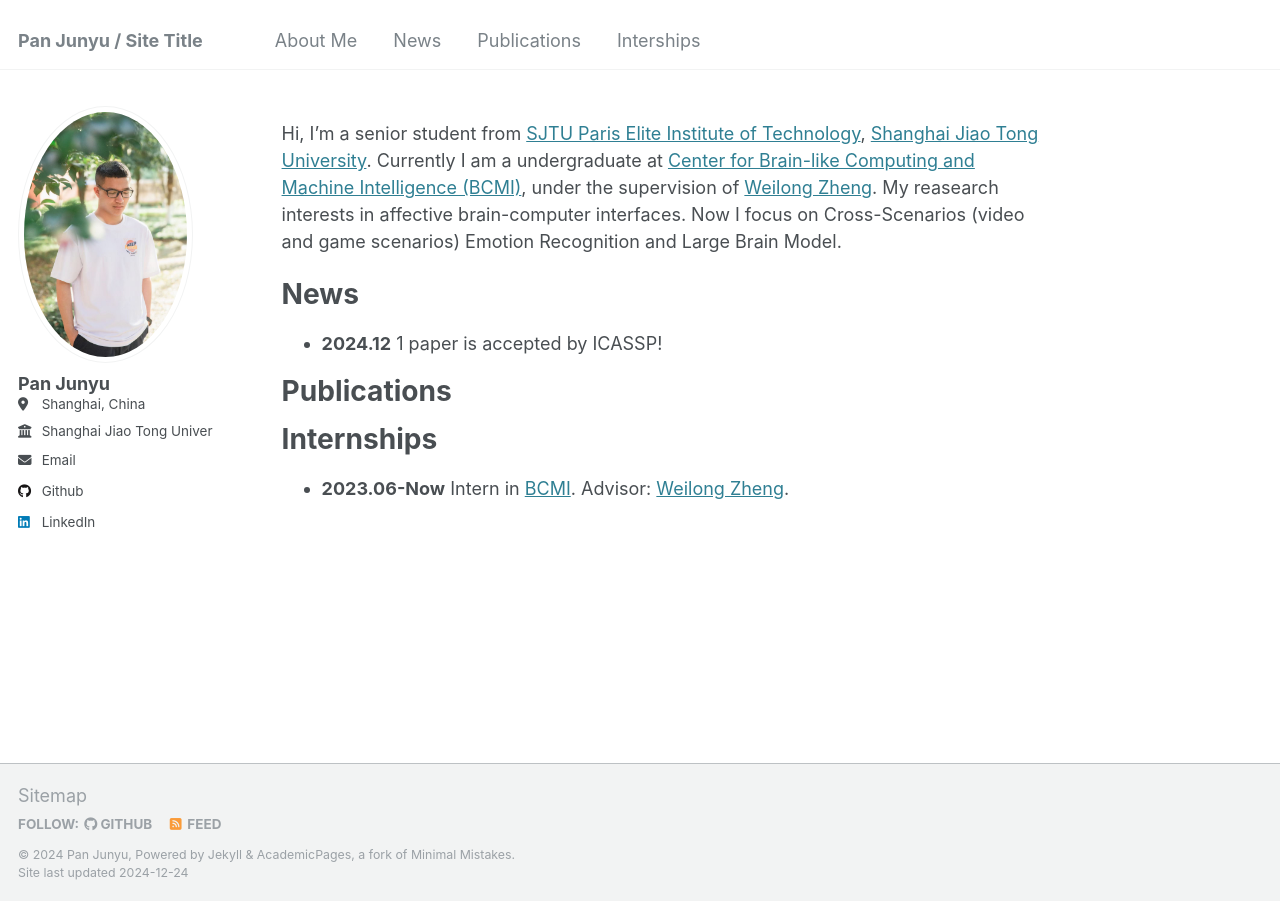
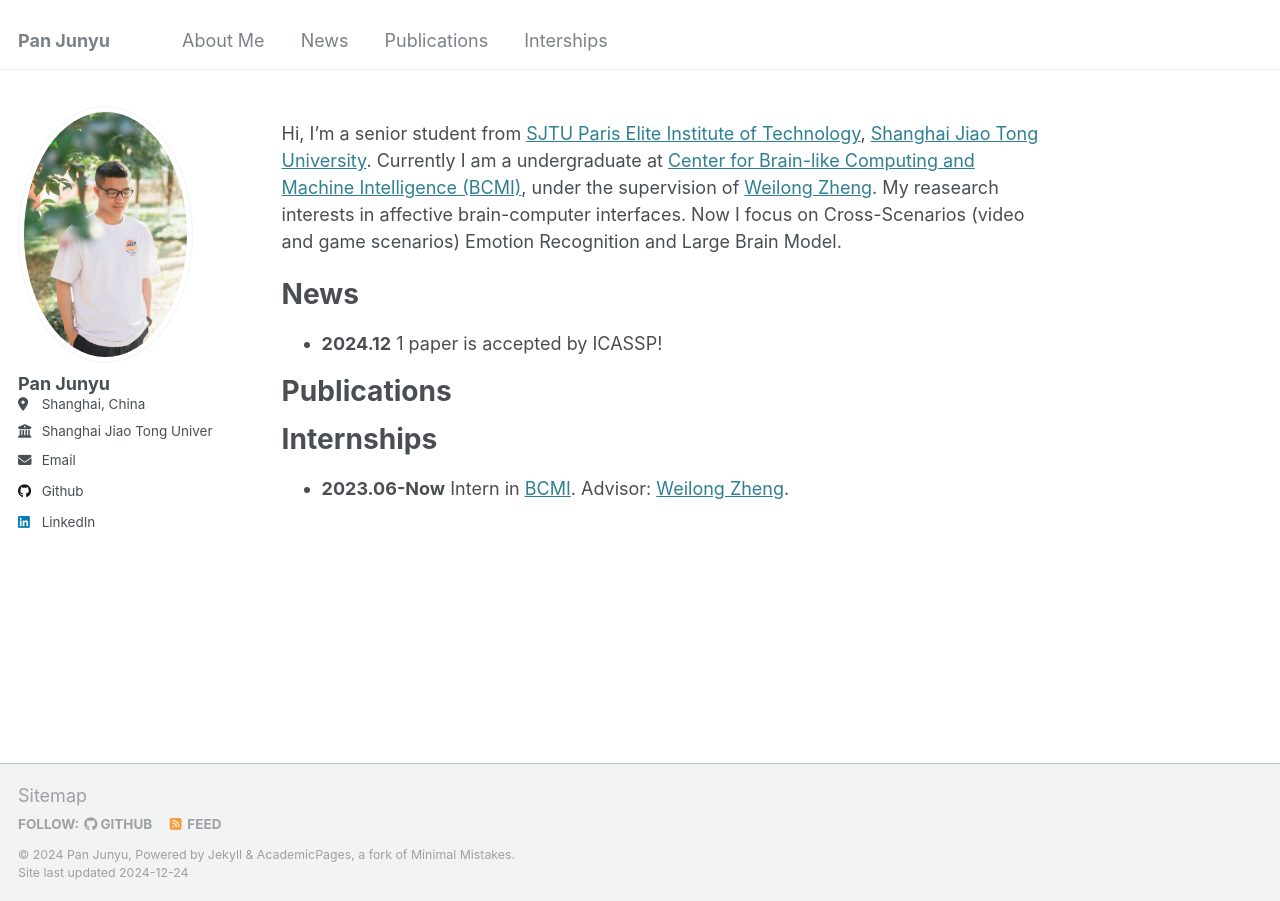
Before and after one commit to AlbertMentat/AlbertMentat.github.io, a Jekyll site: the page built from _pages/about.md, in a window 1280 px wide. Built offline with Jekyll 4.4.1, drawn with Linux system fonts in a browser that asks for light colours.

Commit message:
Update _config.yml

```diff
--- a/_config.yml
+++ b/_config.yml
@@ -8,7 +8,7 @@
 
 # Basic Site Settings
 locale                   : "en-US"
-title                    : "Pan Junyu / Site Title"
+title                    : "Pan Junyu"
 title_separator          : "-"
 name                     : &name "Pan Junyu"
 description              : &description "personal description"
```
